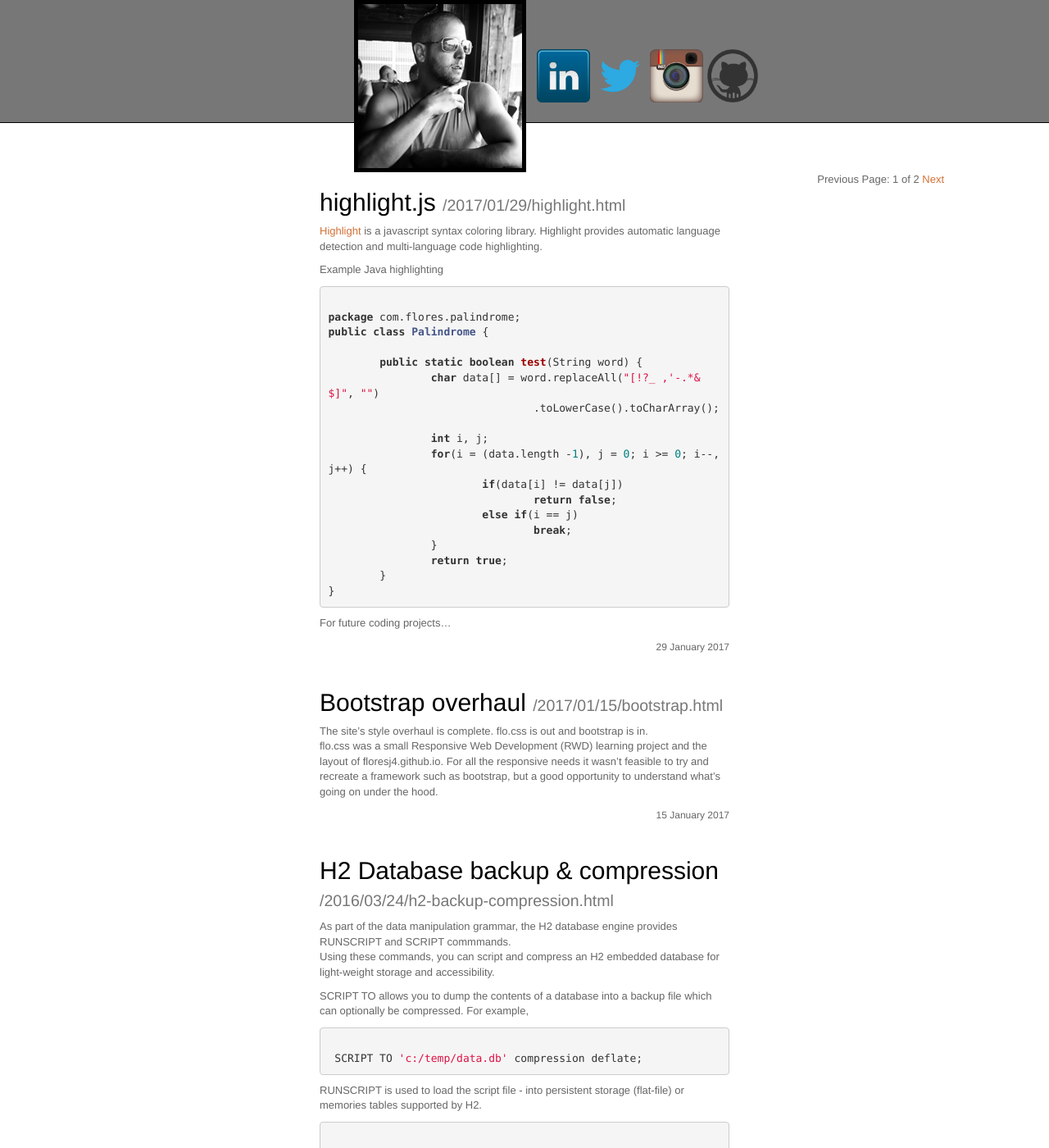
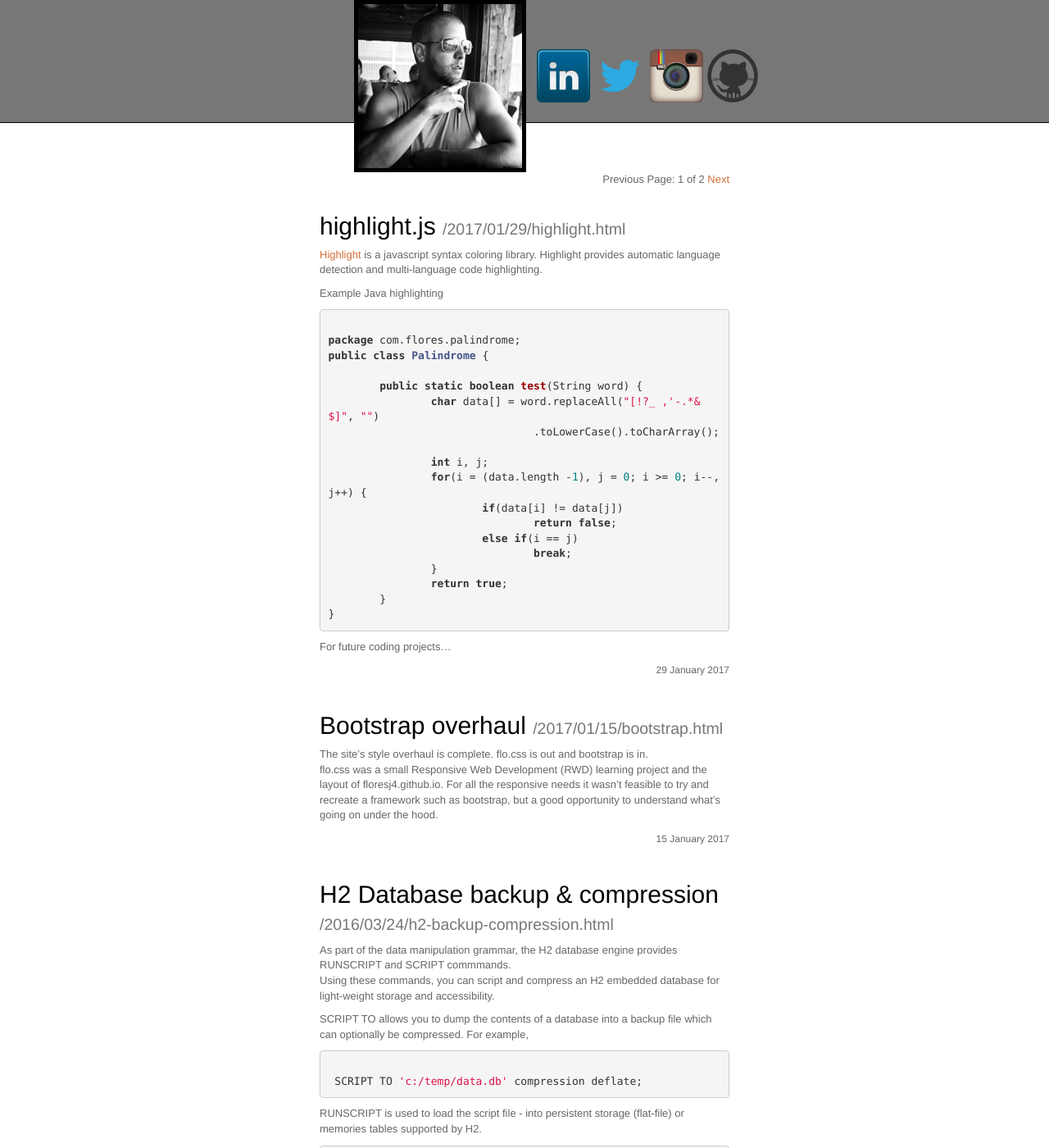
Before and after one commit to Floresj4/floresj4.github.io, a Jekyll site: the page built from index.html, in a window 1280 px wide and 1400 px high. Shown: the whole window at 82% size. Built offline with Jekyll 4.4.1, drawn with Linux system fonts in a browser that asks for light colours; nearby versions of some CDN libraries; the list of posts is cut into pages by our own code.

Commit message:
corrected positioning on pagination row

```diff
--- a/_layouts/default.html
+++ b/_layouts/default.html
@@ -1,6 +1,10 @@
 {% include header.html %}
 
 <!-- Pagination links -->
+<div class='row'>
+	<div class='col-md-2 col-lg-3'></div>
+	<div class='col-md-8 col-lg-6'>
+
 		<div class="blog-post-nav">
 			<ul>
 				<li>
@@ -23,6 +27,9 @@
 				  {% endif %}
 				</li>
 			</ul>
+		</div>
+	</div>
+	<div class='col-md-2 col-lg-3'></div>
 </div>
 
 <!-- Paginated posts -->
```
Lines whose indentation alone changed are shown as unchanged.
